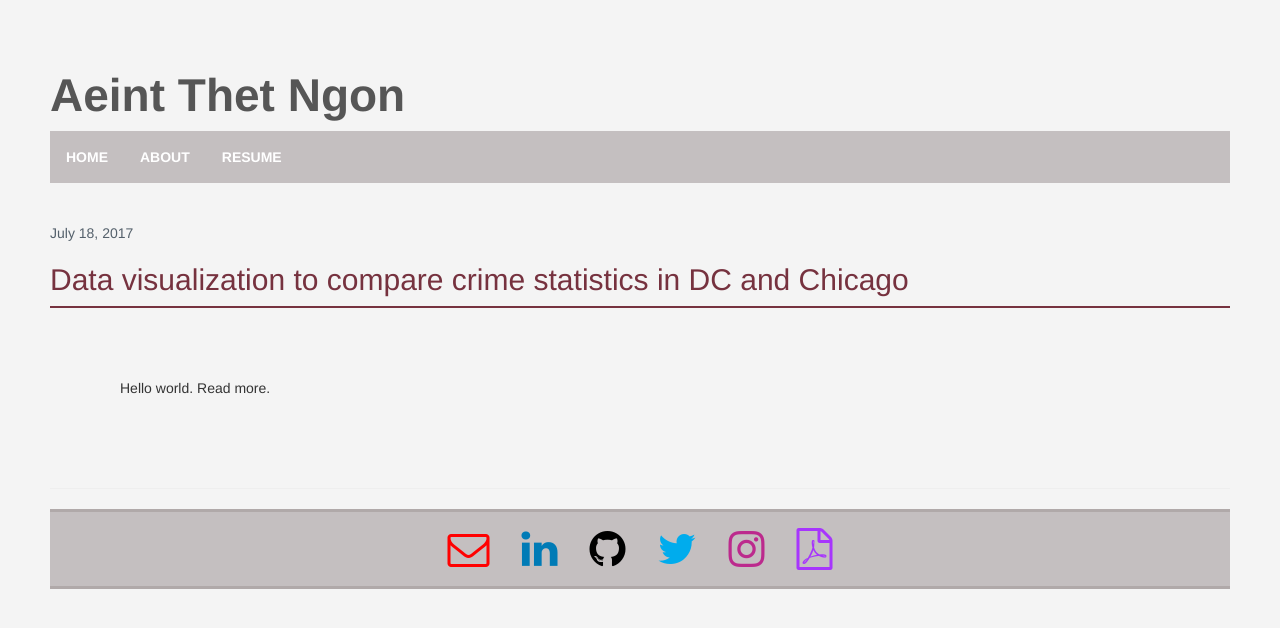
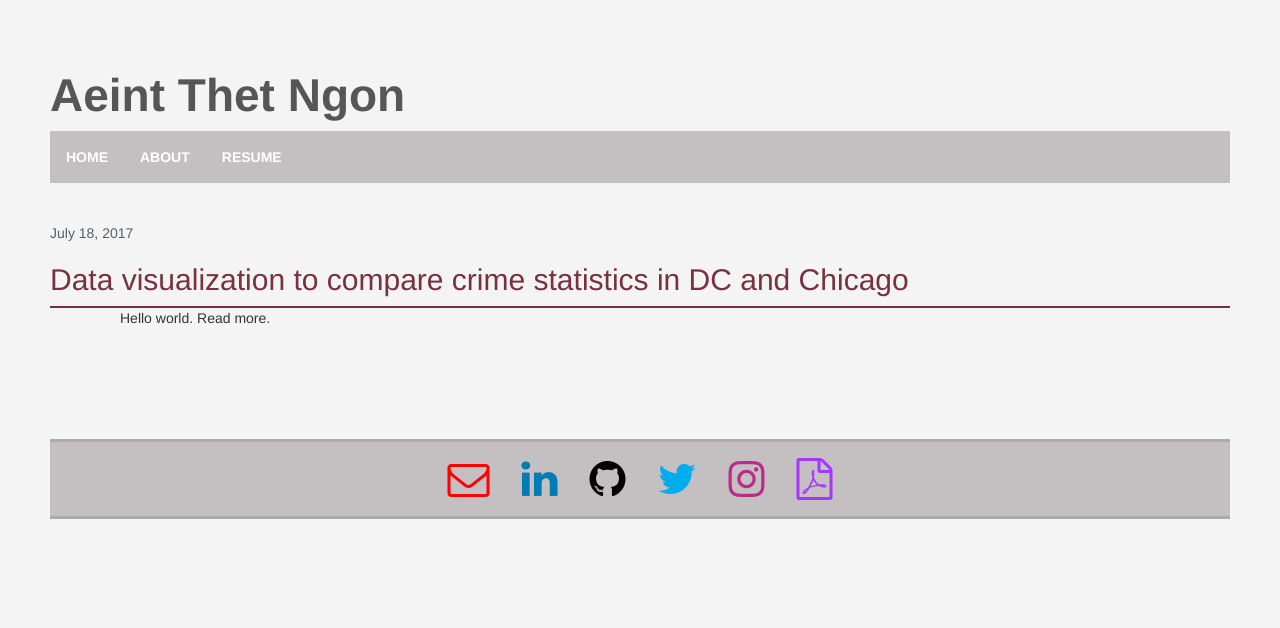
Before and after one commit to aeintngon/old-webpage, a Jekyll site: the page built from index.html, in a window 1280 px wide. Shown: the top 628 px of the page. Built offline with Jekyll 4.4.1, drawn with Linux system fonts in a browser that asks for light colours; nearby versions of some CDN libraries.

Commit message:
Update styles.css

```diff
--- a/CSS/styles.css
+++ b/CSS/styles.css
@@ -77,7 +77,10 @@ li a:hover {
 .content {
 	text-align:left;
 	padding:70px;
+	padding-top:0px;
 }
+
+
 
 .footer {
 	text-align: center;
```
